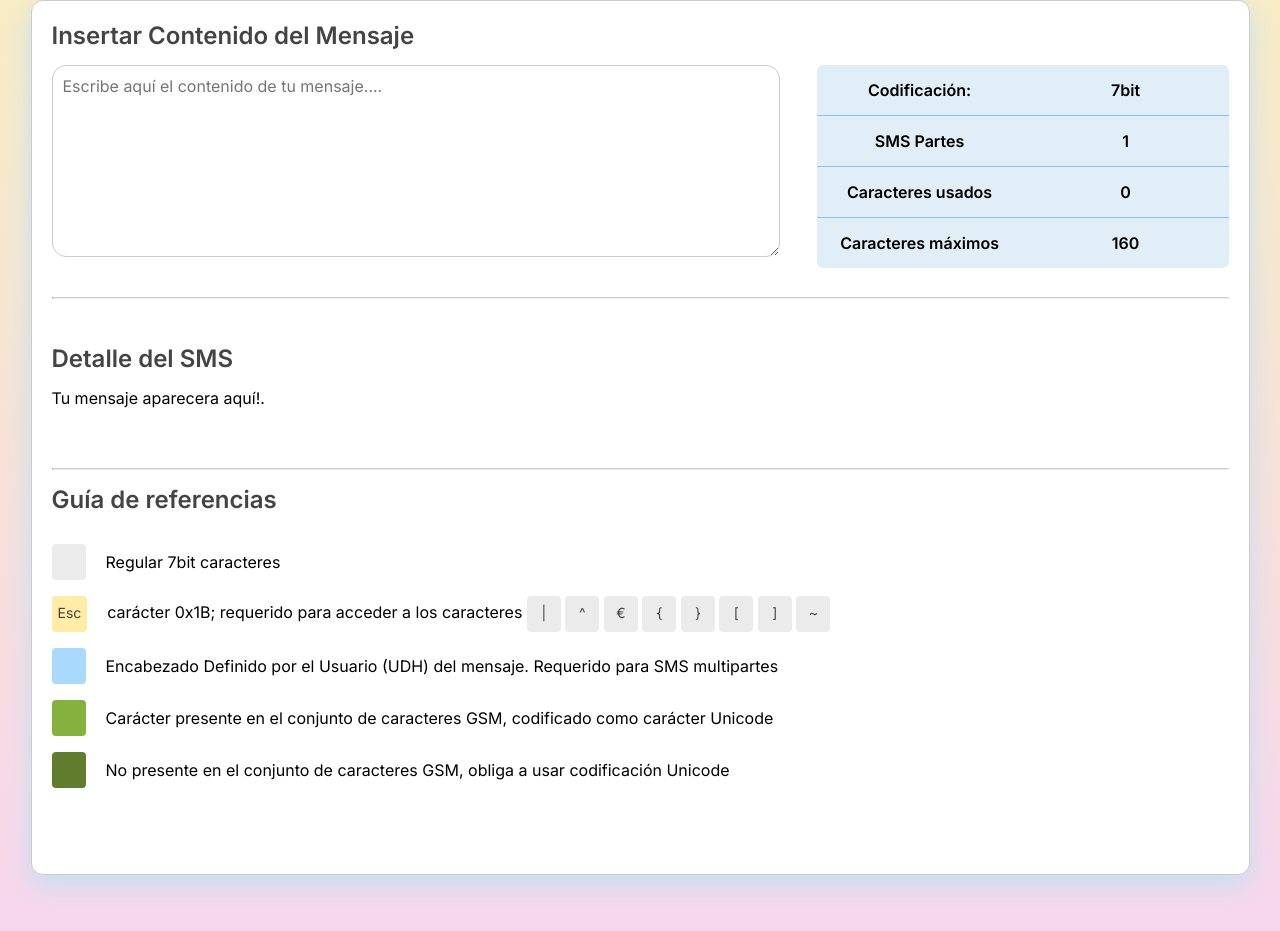
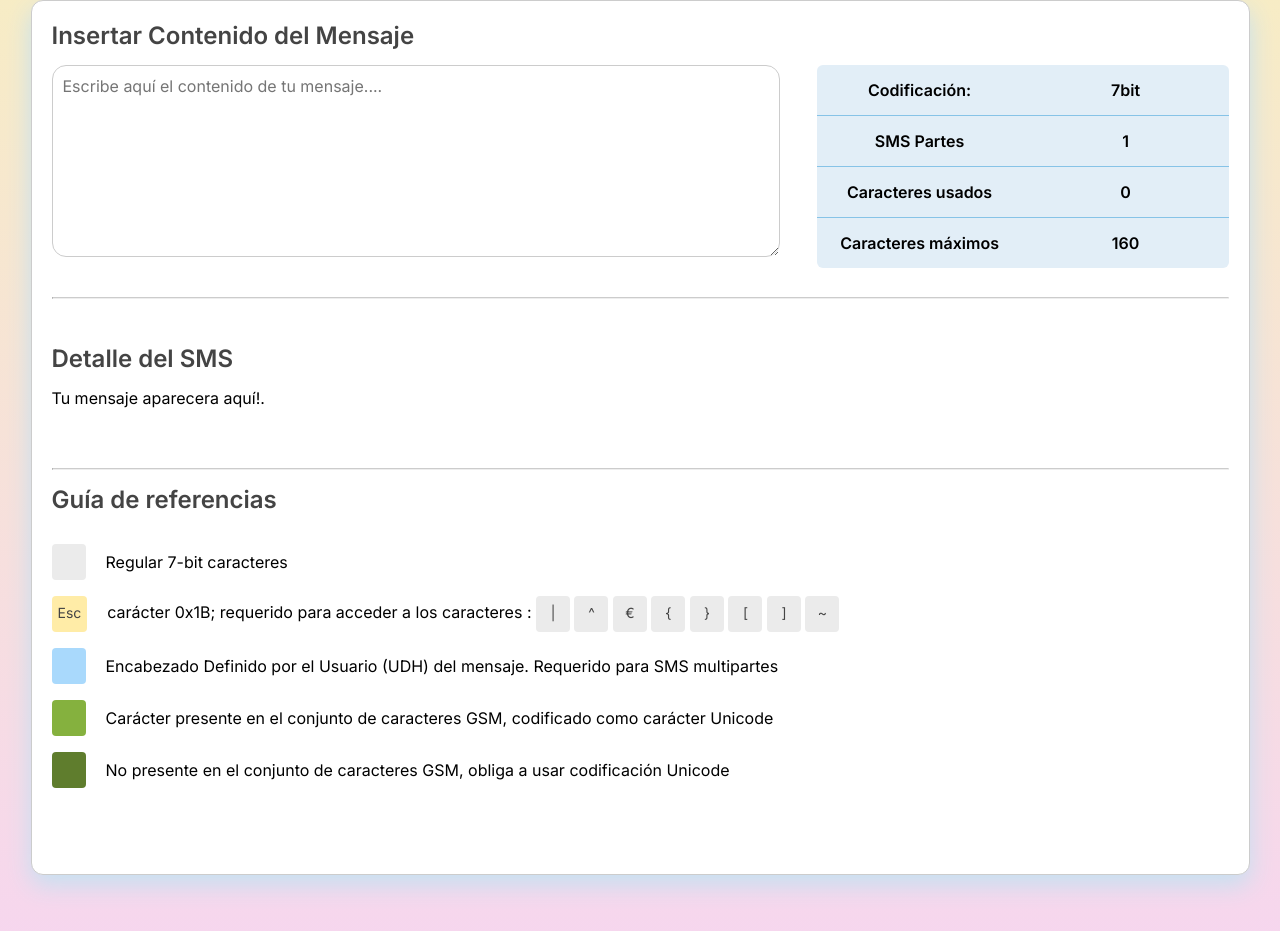
Before and after one commit to sslucasmv/smsapp, a plain HTML site: page index.html in a window 1280 px wide. Shown: the part 441-1372 px from the top of the page. Drawn offline with Linux system fonts and the light colour scheme.

Commit message:
cambios ortografia

```diff
--- a/index.html
+++ b/index.html
@@ -82,11 +82,11 @@
                     <ul class="list-info">
                         <li>
                             <span class="box-char bg-default"></span>
-                            <span class="text-box">Regular 7bit caracteres</span>
+                            <span class="text-box">Regular 7-bit caracteres</span>
                         </li>
                         <li>
                             <span class="box-char bg-yellow">Esc</span>
-                            <span class="text-box">carácter 0x1B; requerido para acceder a los caracteres
+                            <span class="text-box">carácter 0x1B; requerido para acceder a los caracteres :
                                 <span class="box-char bg-default">|</span>
                                 <span class="box-char bg-default">^</span>
                                 <span class="box-char bg-default">€</span>
```
